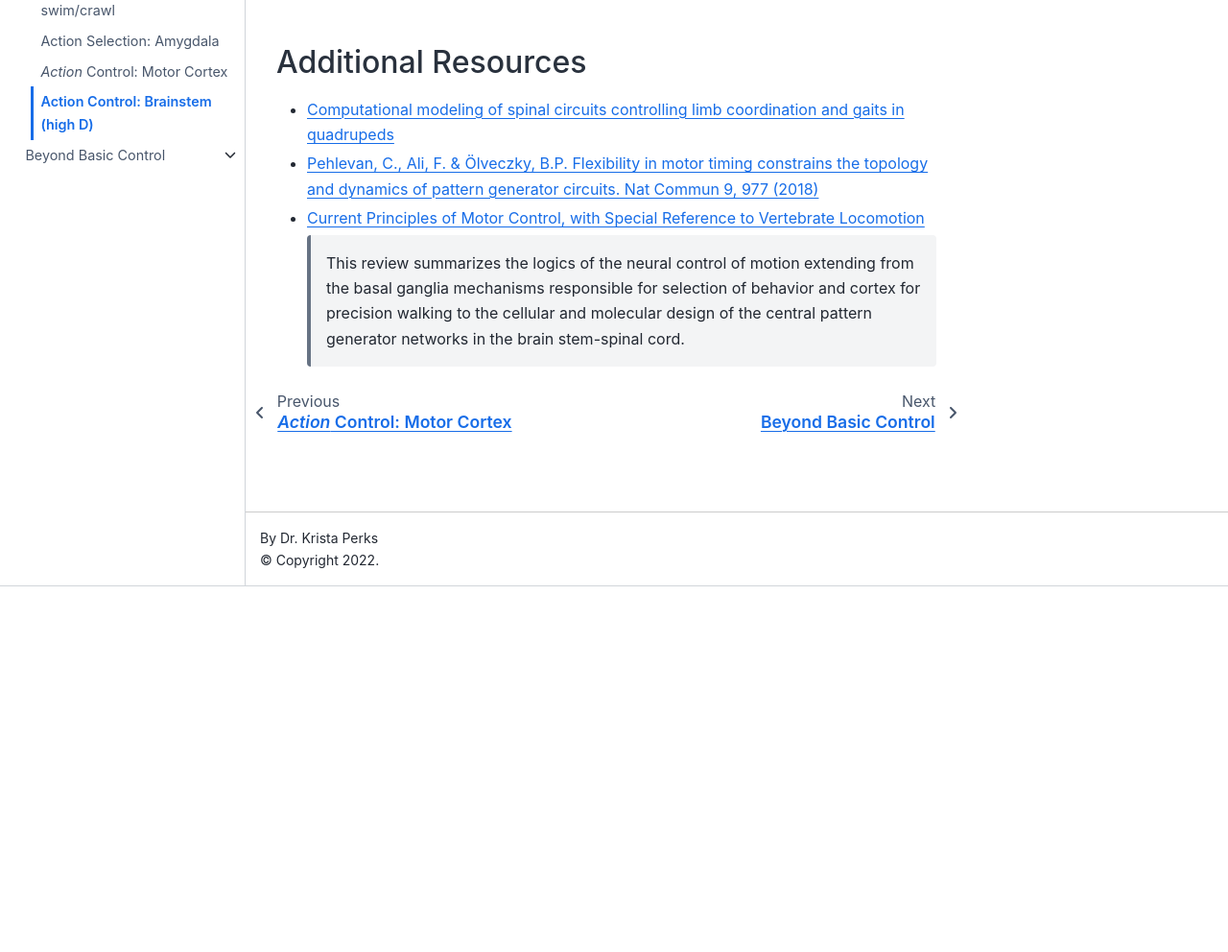
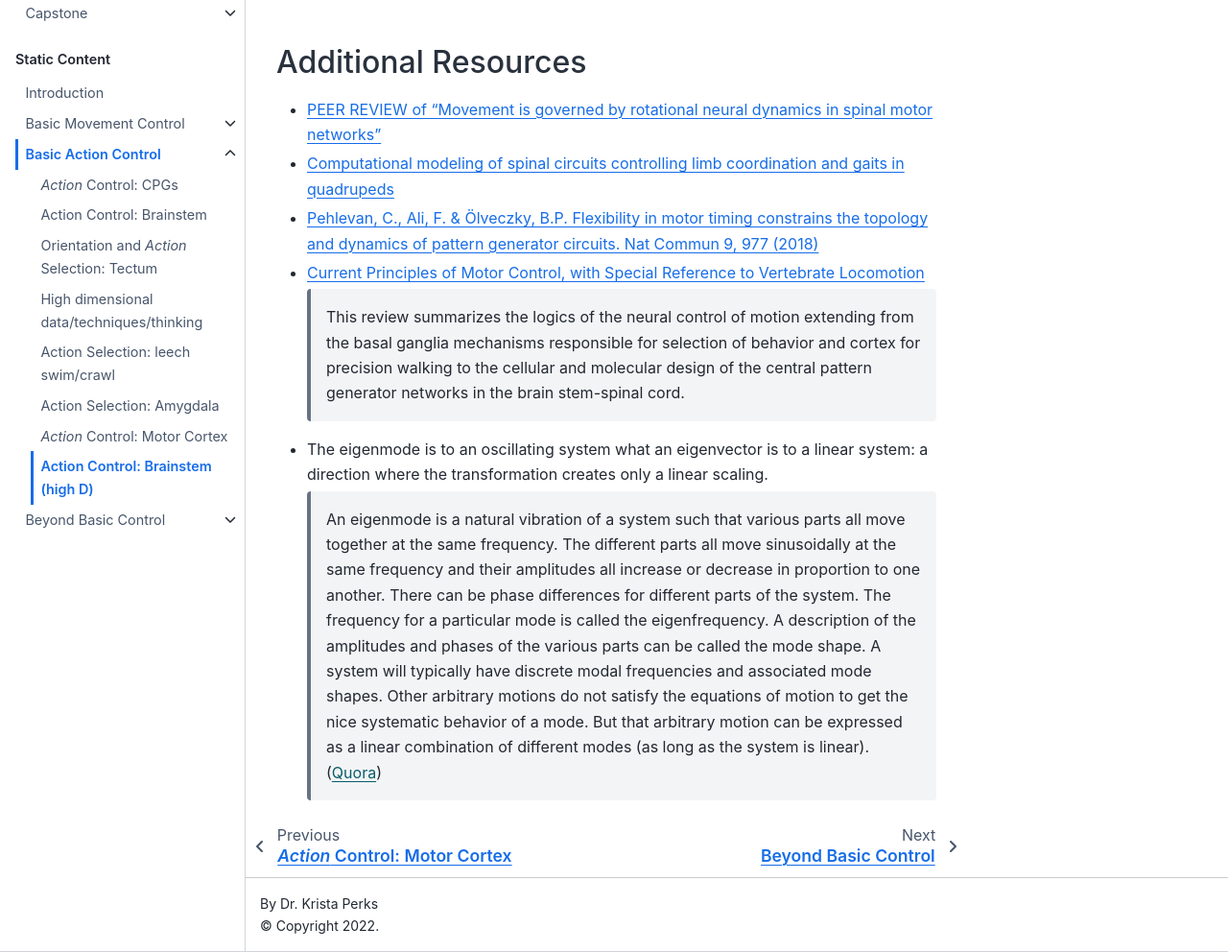
Before and after one commit to neurologic/Neurobiology-Movement, a Jupyter Book: the page built from markdown/action-control_brainstem-high-d.md, in a window 1280 px wide and 1400 px high, scrolled down 381 px, cut to the strip 408-1400 px from the top of the window. Shown: the whole strip at 96% size. Built offline with Jupyter Book 1.0.4 settings and Sphinx 7.4.7 and the Sphinx Book theme 1.1.4, drawn with Linux system fonts in a browser that asks for light colours; pages that are not in the unit, such as notebooks, are missing from menus.

Commit message:
regular push

```diff
--- a/markdown/action-control_brainstem-high-d.md
+++ b/markdown/action-control_brainstem-high-d.md
@@ -6,7 +6,10 @@
 
 ## Additional Resources
 
+- [PEER REVIEW of "Movement is governed by rotational neural dynamics in spinal motor networks"](https://static-content.springer.com/esm/art%3A10.1038%2Fs41586-022-05293-w/MediaObjects/41586_2022_5293_MOESM3_ESM.pdf)
 - [Computational modeling of spinal circuits controlling limb coordination and gaits in quadrupeds](https://doi.org/10.7554/elife.31050)
 - [Pehlevan, C., Ali, F. & Ölveczky, B.P. Flexibility in motor timing constrains the topology and dynamics of pattern generator circuits. Nat Commun 9, 977 (2018)](https://doi.org/10.1038/s41467-018-03261-5)
 - [Current Principles of Motor Control, with Special Reference to Vertebrate Locomotion](https://doi.org/10.1152/physrev.00015.2019)
   > This review summarizes the logics of the neural control of motion extending from the basal ganglia mechanisms responsible for selection of behavior and cortex for precision walking to the cellular and molecular design of the central pattern generator networks in the brain stem-spinal cord.
+- The eigenmode is to an oscillating system what an eigenvector is to a linear system: a direction where the transformation creates only a linear scaling.
+    > An eigenmode is a natural vibration of a system such that various parts all move together at the same frequency. The different parts all move sinusoidally at the same frequency and their amplitudes all increase or decrease in proportion to one another. There can be phase differences for different parts of the system. The frequency for a particular mode is called the eigenfrequency. A description of the amplitudes and phases of the various parts can be called the mode shape. A system will typically have discrete modal frequencies and associated mode shapes. Other arbitrary motions do not satisfy the equations of motion to get the nice systematic behavior of a mode. But that arbitrary motion can be expressed as a linear combination of different modes (as long as the system is linear). ([Quora](https://www.quora.com/What-is-an-eigenmode))
```
Also changed, not shown: 1 other file.
